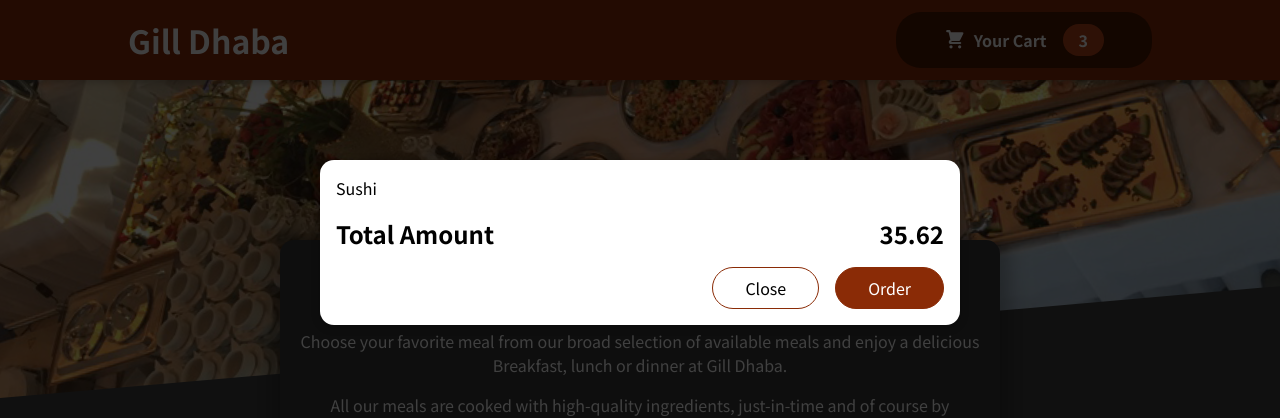
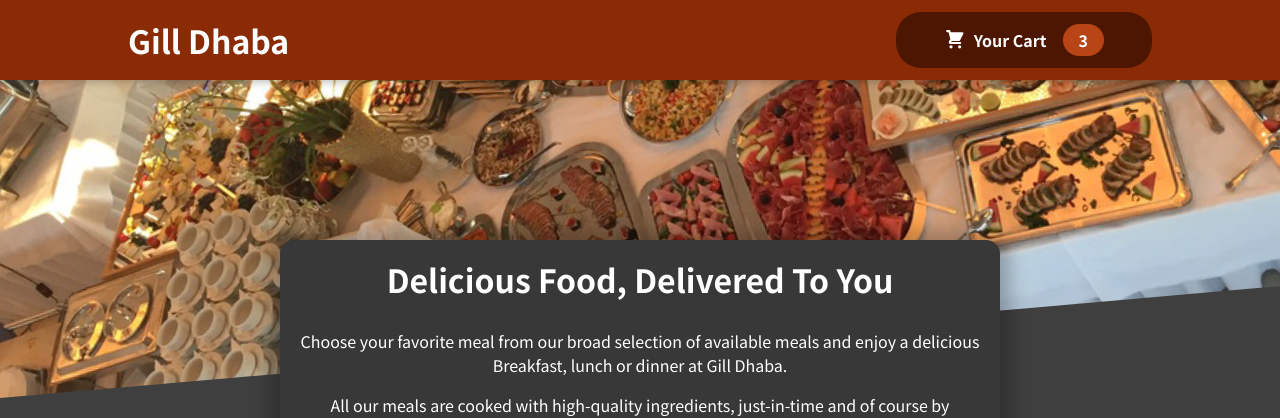
Before and after one commit to SahilAujla/Food-Order-Website, a React (Create React App) app: page / in a window 1280 px wide. Shown: the top 418 px of the page. Built offline with nearby package versions, Linux system fonts and the light colour scheme.

Commit message:
Added the logic to modal so that it can open and close

```diff
--- a/src/App.js
+++ b/src/App.js
@@ -1,20 +1,30 @@
+import { Fragment, useState } from "react";
+
 import Header from "./components/Layout/Header";
 
 import Meals from "./components/Meals/Meals";
 
 import Cart from "./components/Cart/Cart";
 
-import React from "react";
+function App() {
+  const [cartIsShown, setCartIsShown] = useState(false);
 
-function App() {
+  const showCartHandler = () => {
+    setCartIsShown(true);
+  };
+
+  const hideCartHandler = () => {
+    setCartIsShown(false);
+  };
+
   return (
-    <React.Fragment>
-      <Cart />
-      <Header />
+    <Fragment>
+      {cartIsShown && <Cart onHideCart={hideCartHandler} />}
+      <Header onShowCart={showCartHandler} />
       <main>
         <Meals />
       </main>
-    </React.Fragment>
+    </Fragment>
   );
 }
 
--- a/src/components/Cart/Cart.jsx
+++ b/src/components/Cart/Cart.jsx
@@ -6,15 +6,15 @@
     const cartItems = <ul className={classes['cart-items']}>{[{id: 'c1', name: 'Sushi', amount: 2, price: 12.99}].map(item => <li>{item.name}</li>)}</ul>;
 
     return (
-        <Modal>
+        <Modal onHideCart={props.onHideCart}>
             {cartItems}
             <div className={classes.total}>
                 <span>Total Amount</span>
                 <span>35.62</span>
             </div>
             <div className={classes.actions}>
-                <button className={classes['button-alt']}>Close</button>
-                <button className={classes.button}>Order</button>
+                <button className={classes['button-alt']} onClick={props.onHideCart}>Close</button>
+                <button className={classes.button} onClick={props.onHideCart}>Order</button>
             </div>
         </Modal>
     );
--- a/src/components/Layout/Header.jsx
+++ b/src/components/Layout/Header.jsx
@@ -10,7 +10,7 @@
     return <React.Fragment>
         <header className={classes.header}>
             <h1>Gill Dhaba</h1>
-            <HeaderCartButton>Cart</HeaderCartButton>
+            <HeaderCartButton onClick={props.onShowCart}>Cart</HeaderCartButton>
         </header>
         <div className={classes['main-image']}>
             <img src={mealsImage} alt="A table full of delicious food!" />
--- a/src/components/Layout/HeaderCartButton.jsx
+++ b/src/components/Layout/HeaderCartButton.jsx
@@ -2,7 +2,7 @@
 import classes from './HeaderCartButton.module.css';
 
 const HeaderCartButton = props => {
-    return <button className={classes.button}>
+    return <button className={classes.button} onClick={props.onClick}>
         <span className={classes.icon}>
             <CartIcon />
         </span>
--- a/src/components/UI/Modal.jsx
+++ b/src/components/UI/Modal.jsx
@@ -5,7 +5,7 @@
 
 
 const Backdrop = props => {
-    return <div className={classes.backdrop} />
+    return <div className={classes.backdrop} onClick={props.onHideCart} />
 };
 
 const ModalOverlay = props => {
@@ -18,7 +18,7 @@
 
 const Modal = props => {
     return <Fragment>
-        {ReactDOM.createPortal(<Backdrop />, portalElement)}
+        {ReactDOM.createPortal(<Backdrop onHideCart={props.onHideCart} />, portalElement)}
         {ReactDOM.createPortal(<ModalOverlay children={props.children}/>, portalElement)}
     </Fragment>
 };
```
